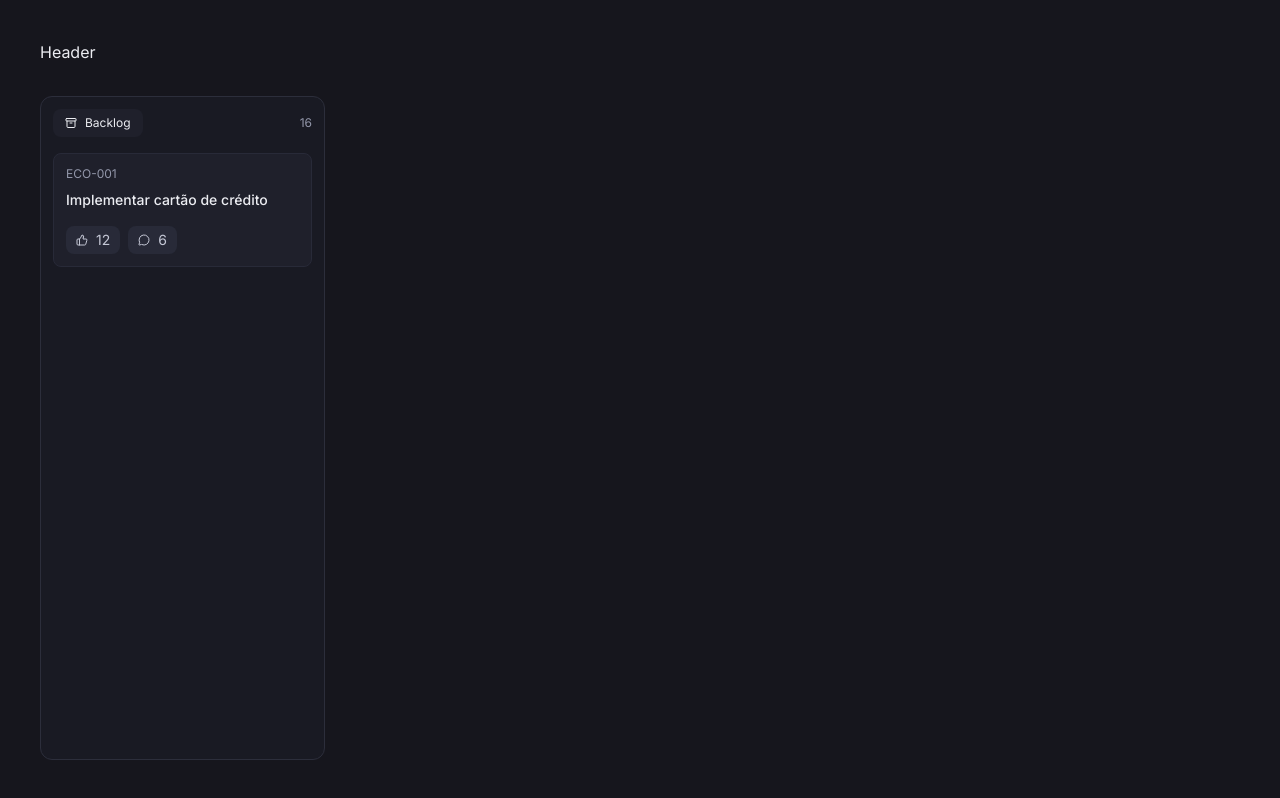
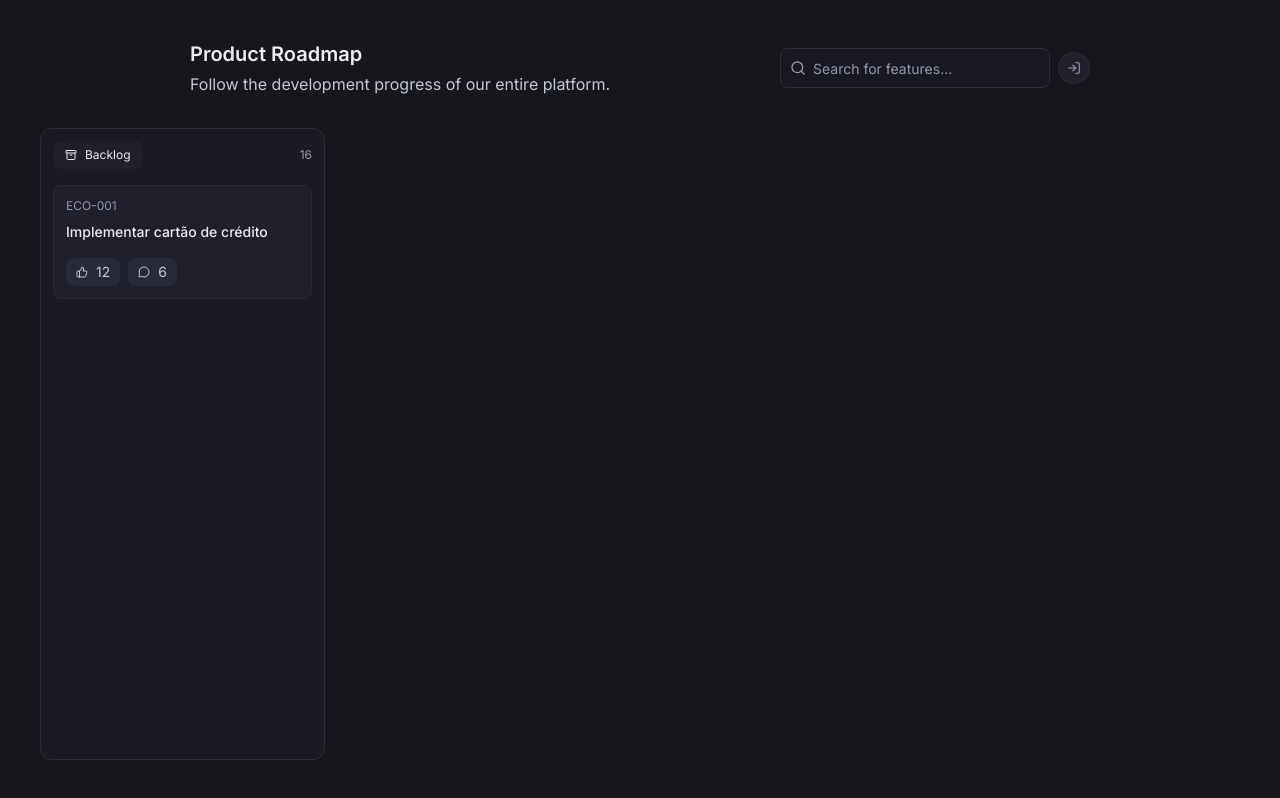
Before and after one commit to CarlosAlexandredevv/Board-dev, a Next.js app: page / in a window 1280 px wide. Built offline with nearby package versions, Linux system fonts and the light colour scheme.

Commit message:
Refactor BoardLayout to replace static header with Header component and adjust padding for improved layout

```diff
--- /dev/null
+++ b/src/app/(board)/header.tsx
@@ -0,0 +1,34 @@
+import { Input } from '@/components/input';
+import { LogInIcon, SearchIcon } from 'lucide-react';
+
+export function Header() {
+  return (
+    <header className="max-w-[900px] mx-auto w-full flex flex-col md:flex-row  gap-4 items-start md:justify-between md:items-center justify-start">
+      <div className="space-y-1">
+        <h1 className="font-semibold text-xl">Product Roadmap</h1>
+        <p className="text-md text-navy-100">
+          Follow the development progress of our entire platform.
+        </p>
+      </div>
+
+      <div className="flex items-center w-full md:w-auto gap-2">
+        <div className="relative w-full md:w-auto">
+          <SearchIcon className="absolute size-4 text-navy-200 left-2.5 top-1/2 -translate-y-1/2 pointer-events-none" />
+
+          <Input
+            type="text"
+            placeholder="Search for features..."
+            className="w-full md:w-[270px] pl-8"
+          />
+        </div>
+
+        <button
+          type="button"
+          className="size-8 rounded-full bg-navy-700 border border-navy-500 flex items-center justify-center hover:bg-navy-600 transition-colors duration-150 cursor-pointer"
+        >
+          <LogInIcon className="size-3.5 text-navy-200" />
+        </button>
+      </div>
+    </header>
+  );
+}
--- a/src/app/(board)/layout.tsx
+++ b/src/app/(board)/layout.tsx
@@ -1,11 +1,13 @@
+import { Header } from './header';
+
 export default function BoardLayout({
   children,
 }: Readonly<{
   children: React.ReactNode;
 }>) {
   return (
-    <div className="max-w-[1620px] w-full mx-auto p-10 flex flex-col gap-8 h-dvh">
-      <div>Header</div>
+    <div className="max-w-[1620px] w-full mx-auto p-6 sm:p-10 flex flex-col gap-8 h-dvh">
+      <Header />
 
       {children}
     </div>
--- /dev/null
+++ b/src/components/input.tsx
@@ -0,0 +1,16 @@
+import type { ComponentProps } from 'react';
+import { twMerge } from 'tailwind-merge';
+
+export function Input({ className, ...props }: ComponentProps<'input'>) {
+  return (
+    <input
+      className={twMerge(
+        'bg-navy-900 border-[0.5px] border-navy-500 h-10 flex items-center placeholder-navy-200 px-3 rounded-lg text-sm',
+        '',
+        'outline-none focus-visible:ring-2 focus-visible:ring-navy-400 focus-visible:ring-offset-2 focus-visible:ring-offset-navy-950',
+        className,
+      )}
+      {...props}
+    />
+  );
+}
```
